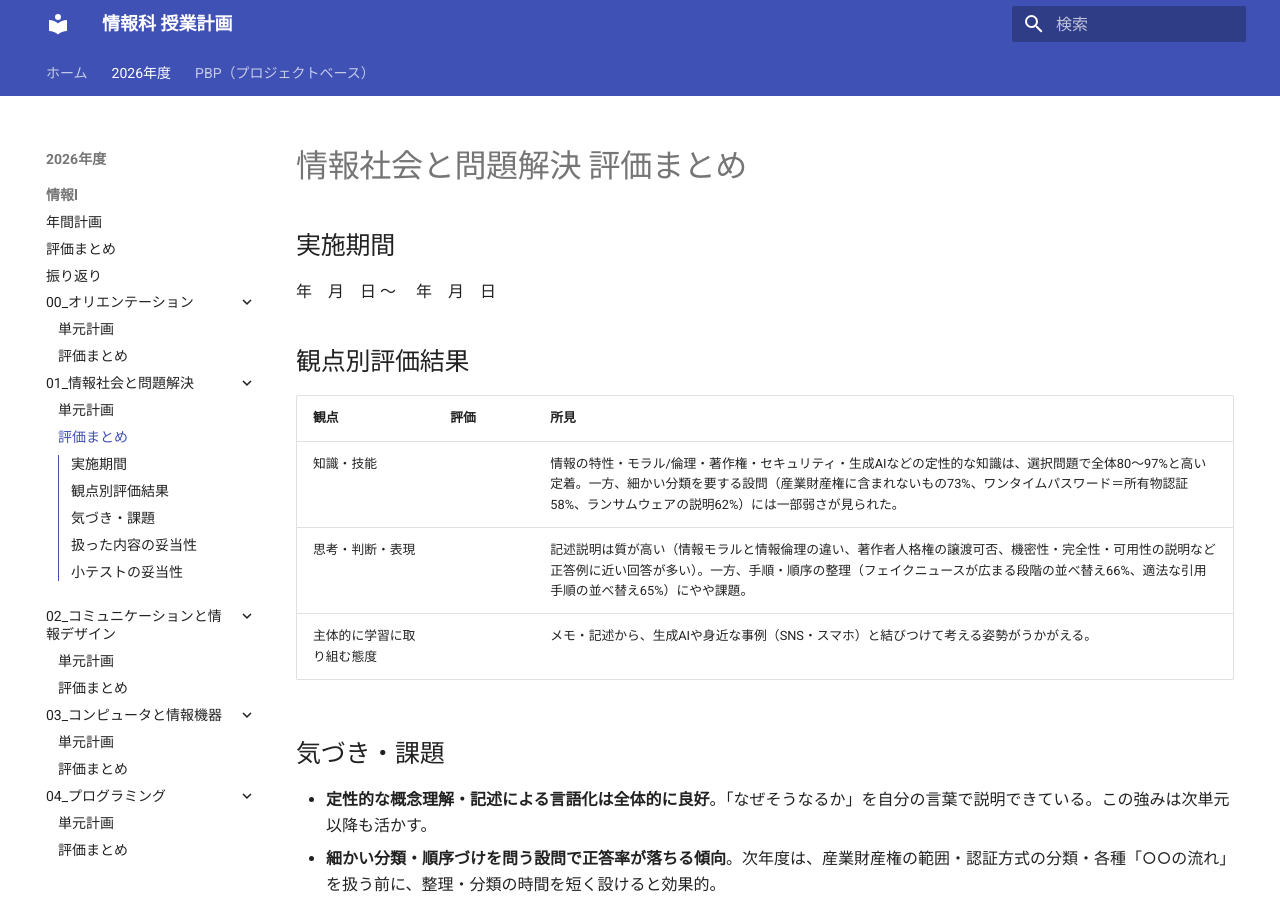
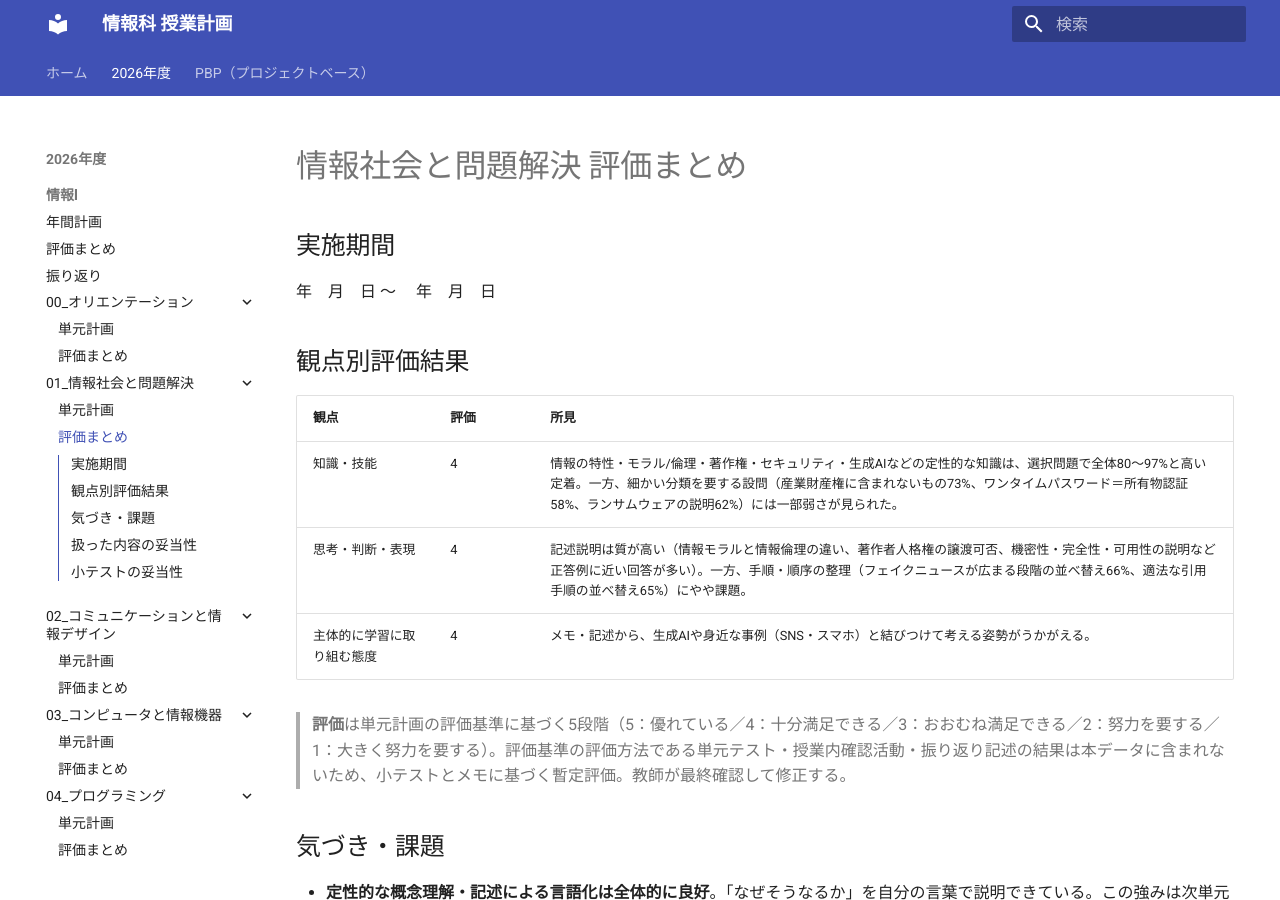
Before and after one commit to mmmmatsuuuu/edu, an MkDocs documentation site: the page built from docs/2026/informa1/01_情報社会と問題解決/02_評価まとめ.md, in a window 1280 px wide and 900 px high. Built offline with MkDocs 1.6.1 and Material for MkDocs 9.7.7, drawn with Linux system fonts in a browser that asks for light colours.

Commit message:
Add: 評価まとめの観点別評価に1〜5の暫定評価を追加、evalコマンドを更新
Co-Authored-By: Claude Sonnet 5.5 <noreply@anthropic.com>
Claude-Session: https://claude.ai/code/session_01R2se8UaPHJMD48y3JHGRc6

```diff
--- a/docs/2026/informa1/01_情報社会と問題解決/02_評価まとめ.md
+++ b/docs/2026/informa1/01_情報社会と問題解決/02_評価まとめ.md
@@ -8,9 +8,11 @@
 
 | 観点 | 評価 | 所見 |
 |---|---|---|
-| 知識・技能 |  | 情報の特性・モラル/倫理・著作権・セキュリティ・生成AIなどの定性的な知識は、選択問題で全体80〜97%と高い定着。一方、細かい分類を要する設問（産業財産権に含まれないもの73%、ワンタイムパスワード＝所有物認証58%、ランサムウェアの説明62%）には一部弱さが見られた。 |
-| 思考・判断・表現 |  | 記述説明は質が高い（情報モラルと情報倫理の違い、著作者人格権の譲渡可否、機密性・完全性・可用性の説明など正答例に近い回答が多い）。一方、手順・順序の整理（フェイクニュースが広まる段階の並べ替え66%、適法な引用手順の並べ替え65%）にやや課題。 |
-| 主体的に学習に取り組む態度 |  | メモ・記述から、生成AIや身近な事例（SNS・スマホ）と結びつけて考える姿勢がうかがえる。 |
+| 知識・技能 | 4 | 情報の特性・モラル/倫理・著作権・セキュリティ・生成AIなどの定性的な知識は、選択問題で全体80〜97%と高い定着。一方、細かい分類を要する設問（産業財産権に含まれないもの73%、ワンタイムパスワード＝所有物認証58%、ランサムウェアの説明62%）には一部弱さが見られた。 |
+| 思考・判断・表現 | 4 | 記述説明は質が高い（情報モラルと情報倫理の違い、著作者人格権の譲渡可否、機密性・完全性・可用性の説明など正答例に近い回答が多い）。一方、手順・順序の整理（フェイクニュースが広まる段階の並べ替え66%、適法な引用手順の並べ替え65%）にやや課題。 |
+| 主体的に学習に取り組む態度 | 4 | メモ・記述から、生成AIや身近な事例（SNS・スマホ）と結びつけて考える姿勢がうかがえる。 |
+
+> **評価**は単元計画の評価基準に基づく5段階（5：優れている／4：十分満足できる／3：おおむね満足できる／2：努力を要する／1：大きく努力を要する）。評価基準の評価方法である単元テスト・授業内確認活動・振り返り記述の結果は本データに含まれないため、小テストとメモに基づく暫定評価。教師が最終確認して修正する。
 
 ## 気づき・課題
 
```
Also changed, not shown: .claude/commands/eval.md (+22 -6 lines), docs/2026/informa1/02_コミュニケーションと情報デザイン/02_評価まとめ.md (+5 -3 lines), docs/2026/informa1/03_コンピュータと情報機器/02_評価まとめ.md (+5 -3 lines), docs/2026/informa2/01_情報社会/02_評価まとめ.md (+5 -3 lines), docs/_template/02_評価まとめ.md (+2 -0 lines).
